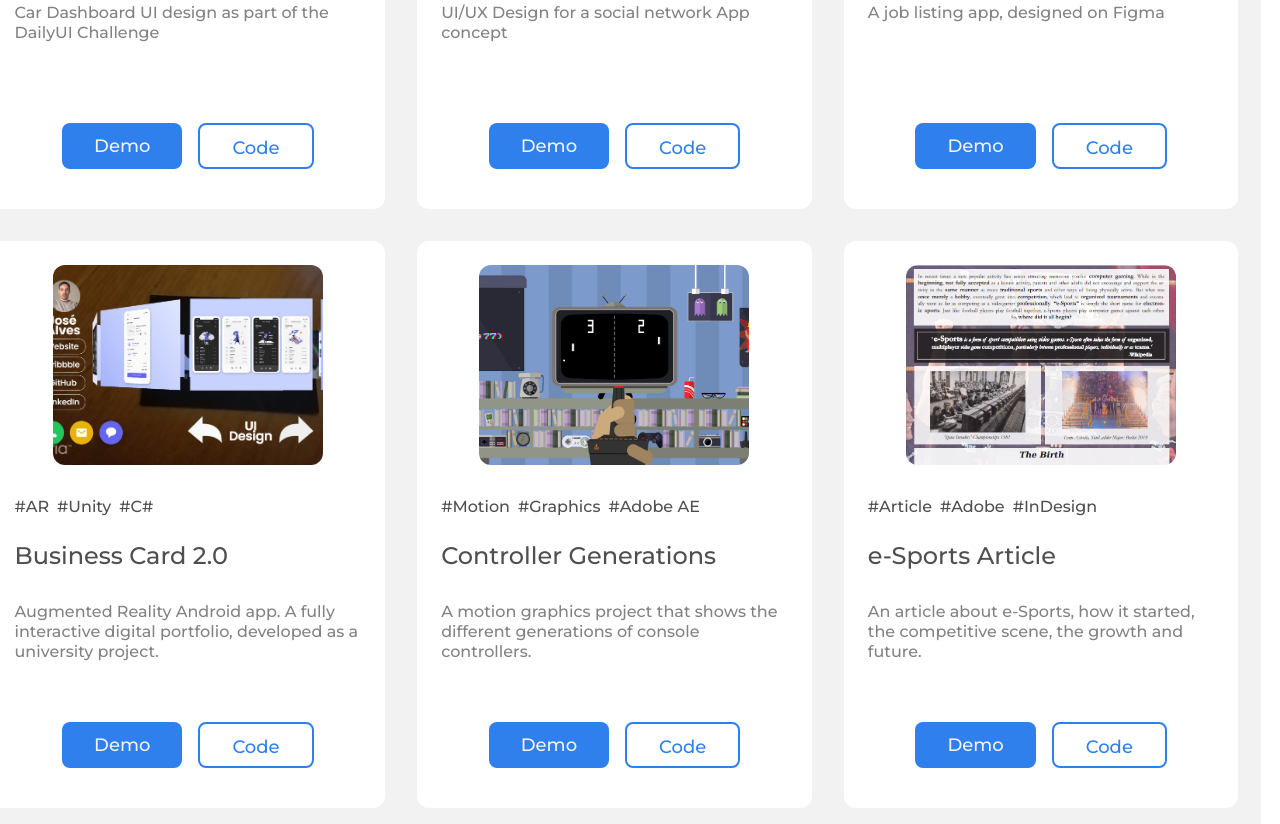
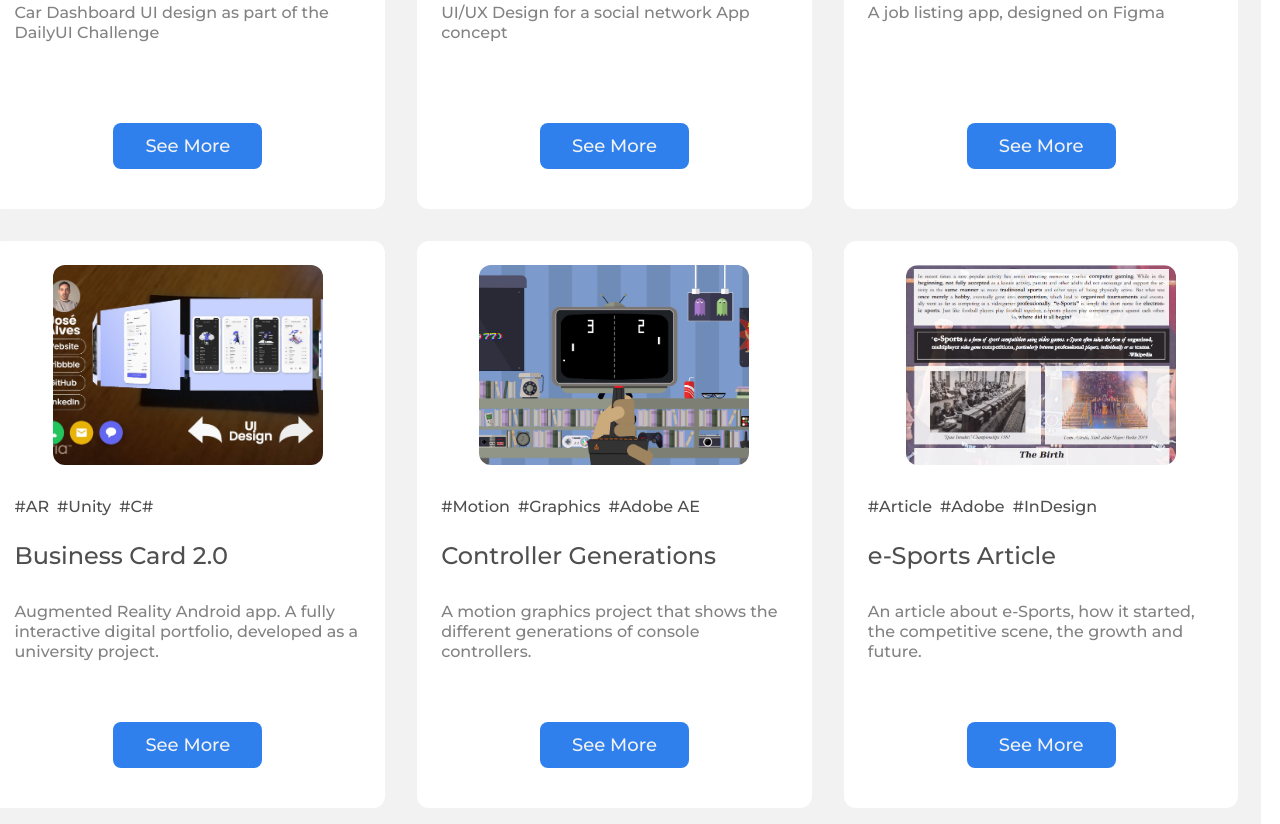
Before and after one commit to hitmaizer/responsive-web-portfolio, a React (Create React App) app: page / in a window 1280 px wide. Shown: the part 3560-4384 px from the top of the page. Built offline with nearby package versions, Linux system fonts and the light colour scheme.

Commit message:
conditional rendering of the btns section

```diff
--- a/src/components/WorksCard.jsx
+++ b/src/components/WorksCard.jsx
@@ -19,12 +19,25 @@ export default function WorksCard(props) {
                 <h1 className="card__title">{props.title}</h1>
                 <p className="card__description">{props.description}</p>
                 <div className="card__btns flex-row">
+                    {props.demo &&
                     <Btn primary>
                         <a className="card__link" href={props.demo} target="_blank" rel="noreferrer">Demo</a>
                     </Btn>
+                    }
+
+                    {props. code &&
                     <Btn outline>
                         <a className="card__link" href={props.code} target="_blank" rel="noreferrer">Code</a>
                     </Btn>
+                    }
+
+                    {props.link &&
+                    <Btn primary>
+                        <a className="card__link" href={props.link} target="_blank" rel="noreferrer">See More</a>
+                    </Btn>
+                    }
+
+
 
                 </div>
             </CardStyled>
```
